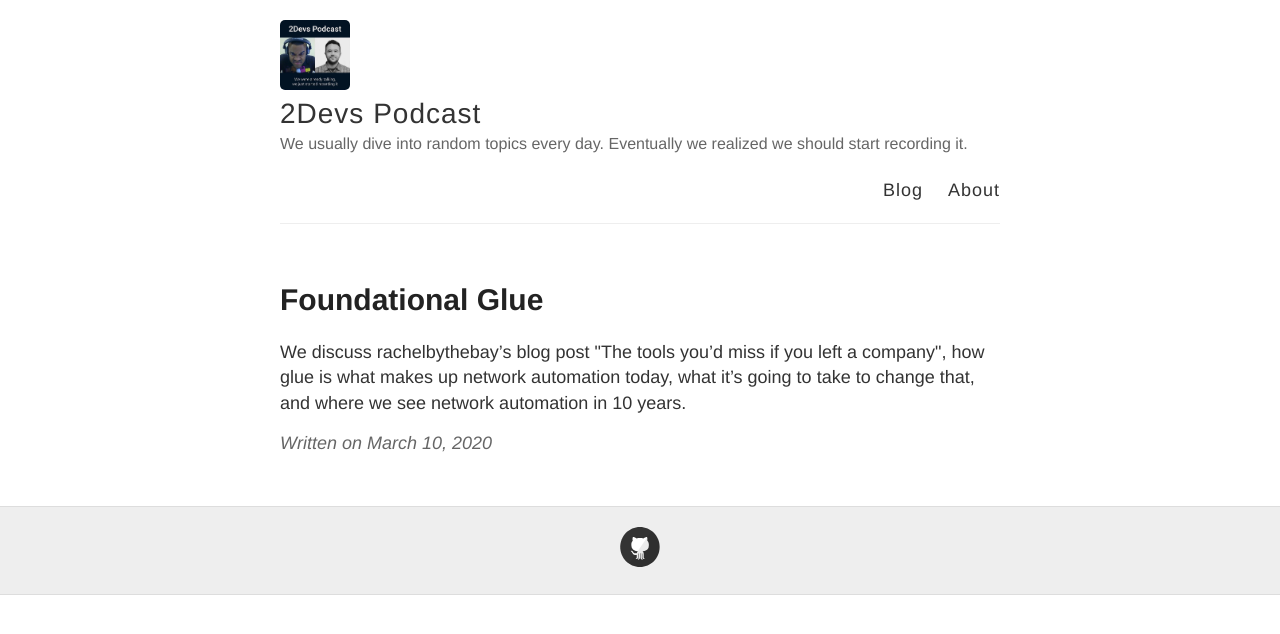
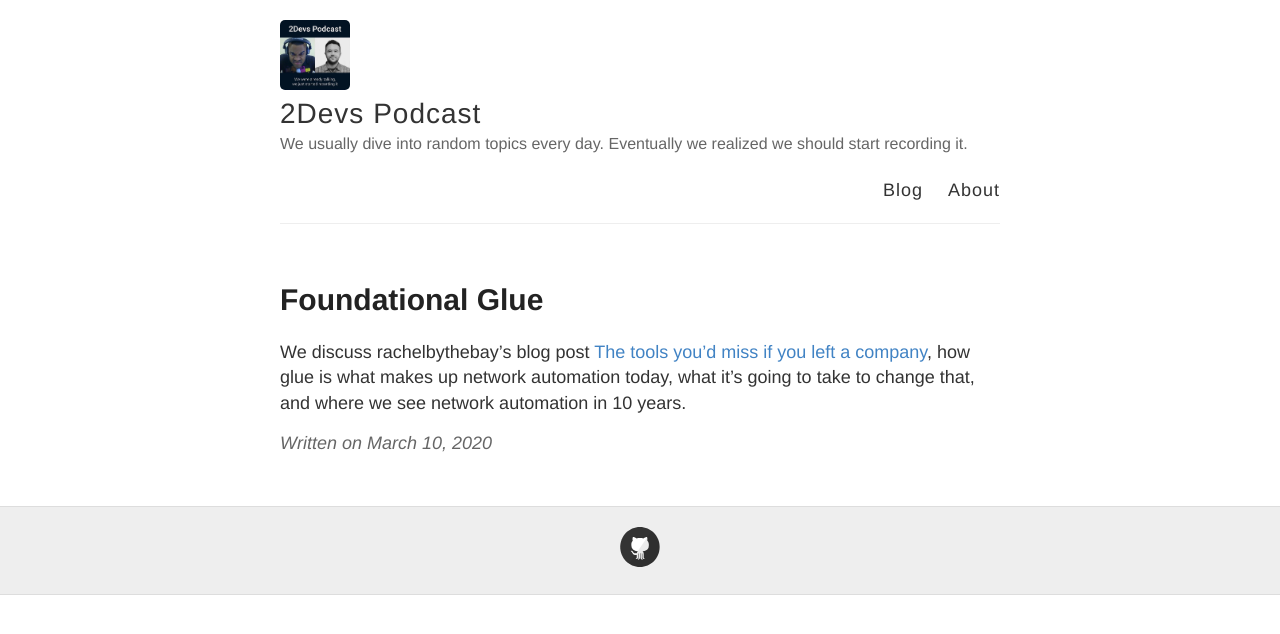
Before and after one commit to 2devs/podcast, a Jekyll site: the page built from _posts/2020-03-10-EP1-Foundational-Glue.md, in a window 1280 px wide. Shown: the top 634 px of the page. Built offline with Jekyll 4.4.1, drawn with Linux system fonts in a browser that asks for light colours; part of the change alters nothing that is shown.

Commit message:
Update link

```diff
--- a/_posts/2020-03-10-EP1-Foundational-Glue.md
+++ b/_posts/2020-03-10-EP1-Foundational-Glue.md
@@ -14,4 +14,4 @@ guid: 99c4255b
 category: episodes
 ---
 
-We discuss rachelbythebay's blog post \"The tools you'd miss if you left a company\", how glue is what makes up network automation today, what it's going to take to change that, and where we see network automation in 10 years.
+We discuss rachelbythebay's blog post [The tools you'd miss if you left a company](https://rachelbythebay.com/w/2020/02/08/miss/), how glue is what makes up network automation today, what it's going to take to change that, and where we see network automation in 10 years.
```
